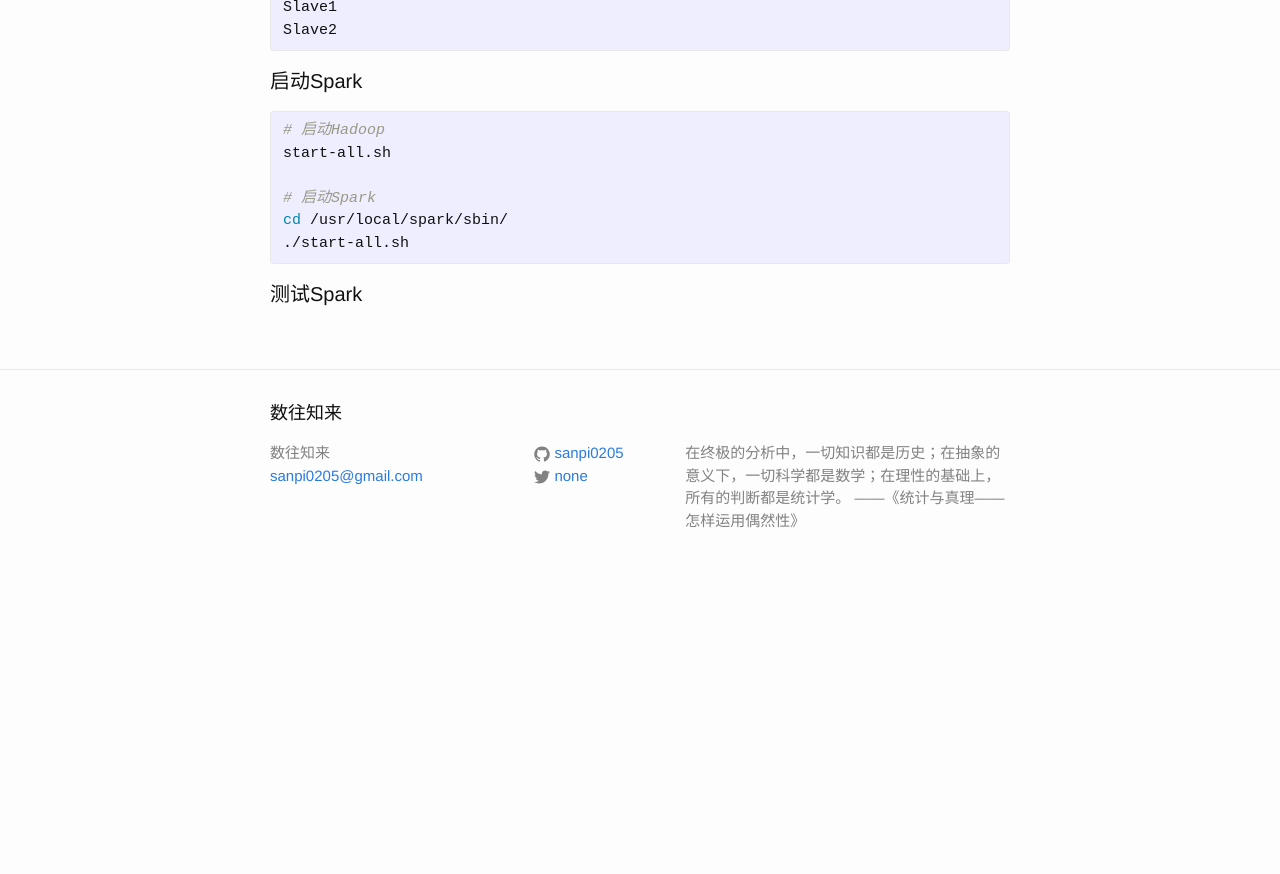
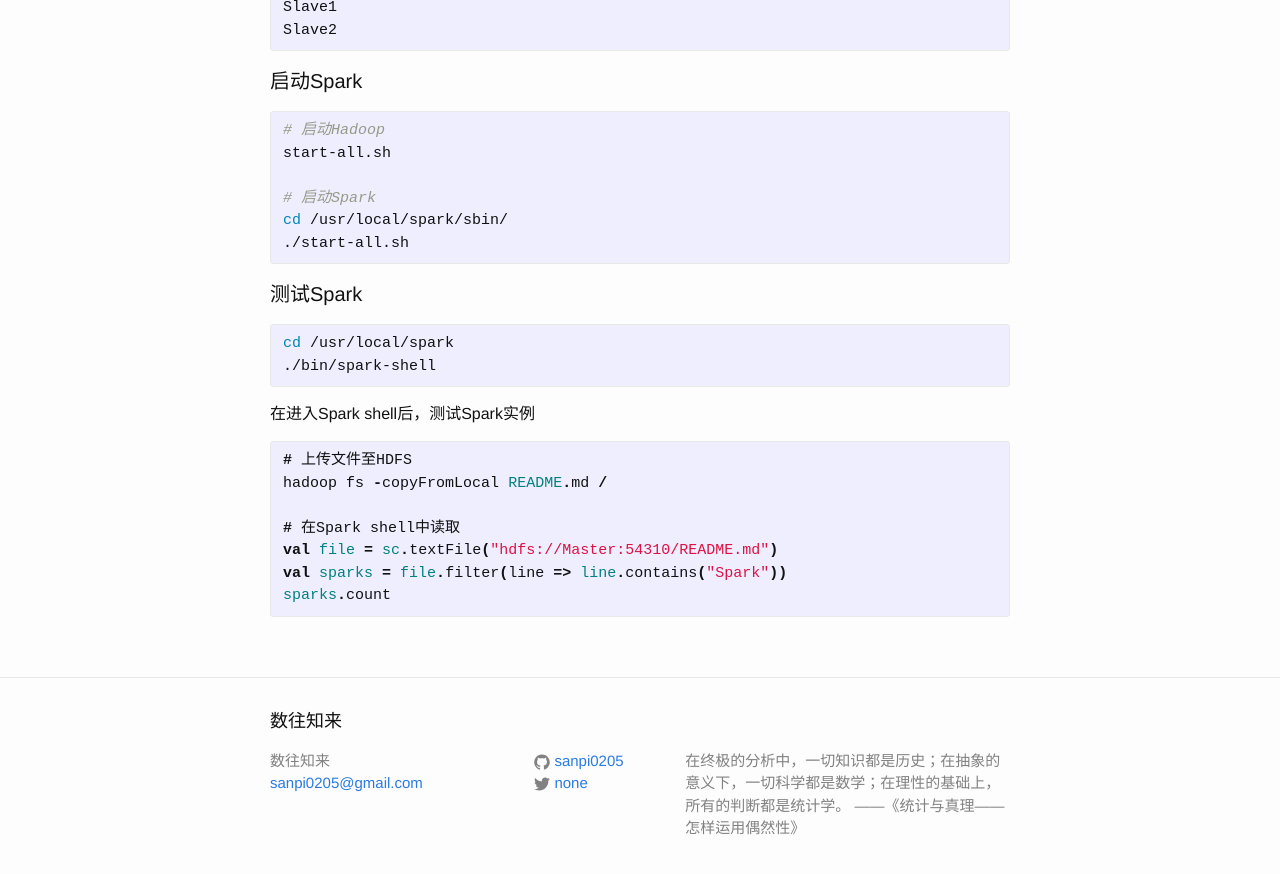
Before and after one commit to sanpi0205/sanpi0205.github.io, a Jekyll site: the page built from _posts/2015-08-04-Ubuntu-install-Spark-cluster.markdown, in a window 1280 px wide and 900 px high, scrolled down 1817 px. Shown: the top 874 px of the window. Built offline with Jekyll 4.4.1, drawn with Linux system fonts in a browser that asks for light colours; before the commit the page ends 2409 px from its top, so only the background shows below that.

Commit message:
test spark

```diff
--- a/_posts/2015-08-04-Ubuntu-install-Spark-cluster.markdown
+++ b/_posts/2015-08-04-Ubuntu-install-Spark-cluster.markdown
@@ -96,5 +96,18 @@ cd /usr/local/spark/sbin/
 
 #### 测试Spark
 {% highlight bash %}
+cd /usr/local/spark
+./bin/spark-shell
+{% endhighlight %}
+
+在进入Spark shell后，测试Spark实例
+{% highlight scala %}
+# 上传文件至HDFS
+hadoop fs -copyFromLocal README.md /
+
+# 在Spark shell中读取
+val file = sc.textFile("hdfs://Master:54310/README.md")
+val sparks = file.filter(line => line.contains("Spark"))
+sparks.count
 
 {% endhighlight %}
```
